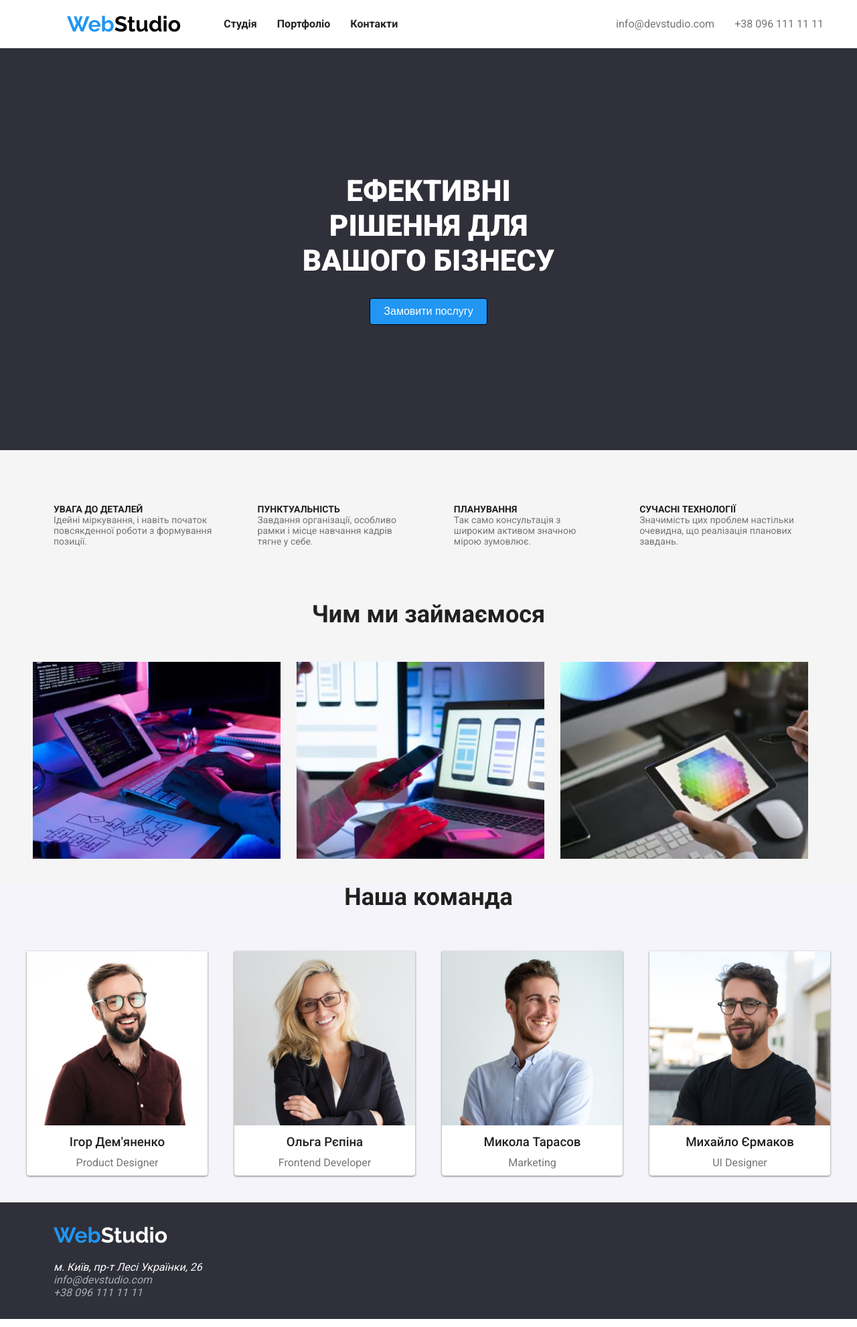
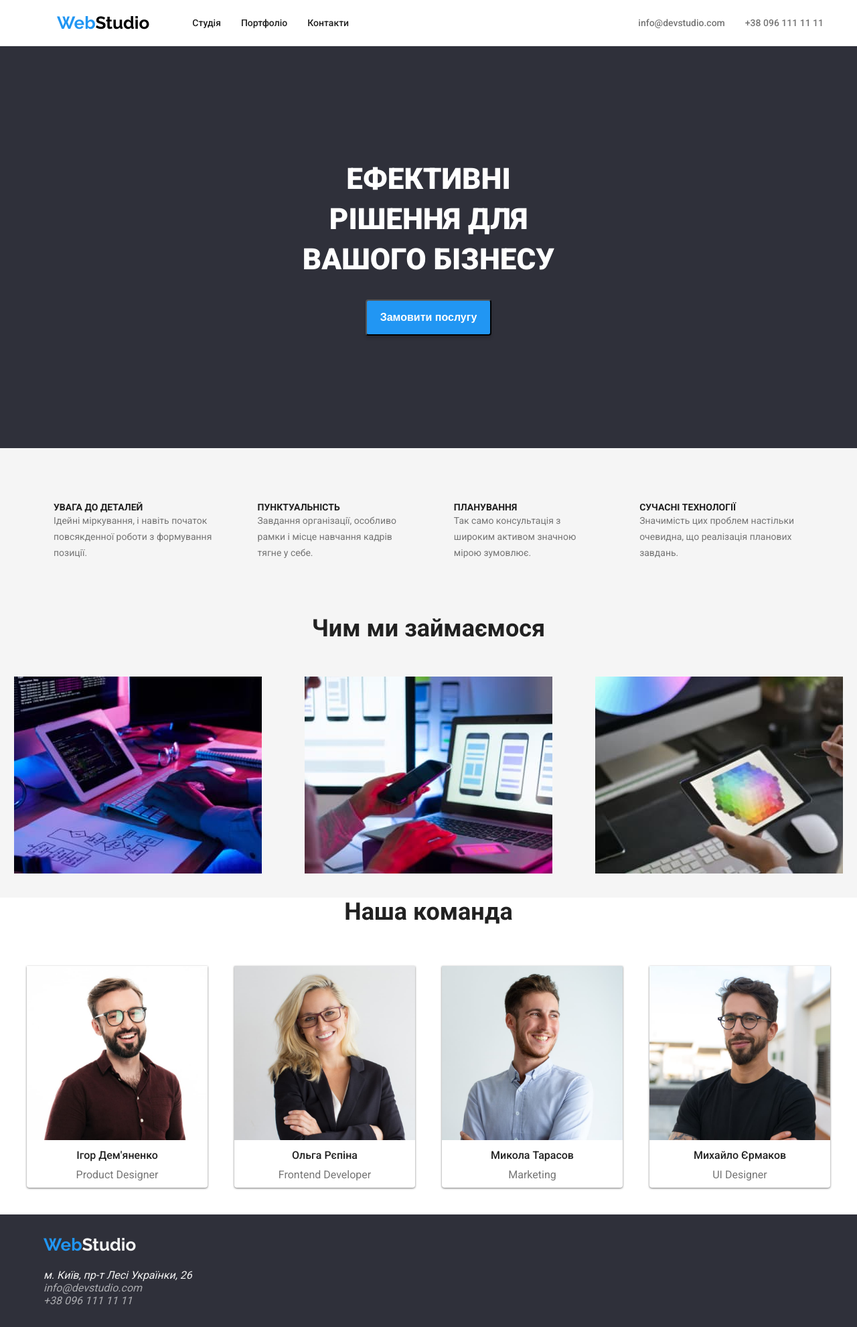
Before and after one commit to mykhail-druz/webstudio, a website: page index.html in a window 1280 px wide. Shown: the whole page at 67% size. Drawn offline with Linux system fonts and the light colour scheme.

Commit message:
Add changes to css

```diff
--- a/index.html
+++ b/index.html
@@ -160,19 +160,19 @@
         <ul class="list footer__list">
           <li>
             <a
-              class="adress"
+              class="link adress"
               href="https://goo.gl/maps/vswDE3rQpXhUCeN28"
               target="_blank"
               >м. Київ, пр-т Лесі Українки, 26</a
             >
           </li>
           <li>
-            <a class="contacts" href="mailto:info@devstudio.com"
+            <a class="link contacts" href="mailto:info@devstudio.com"
               >info@devstudio.com</a
             >
           </li>
           <li>
-            <a class="contacts" href="tel:+380961111111">+38 096 111 11 11</a>
+            <a class="link contacts" href="tel:+380961111111">+38 096 111 11 11</a>
           </li>
         </ul>
       </address>
--- a/styles.css
+++ b/styles.css
@@ -1,3 +1,13 @@
+:root {
+  --bg-color: #F5F5F5;
+  --logo-color: #000000;
+  --title-color: #FFFFFF;
+  --title2-color: #212121;
+  --desc-color: #757575;
+  --banner-color: #2F303A;
+  --secondary-color: #2196F3;
+}
+
 * {
   padding: 0;
   margin: 0;
@@ -5,12 +15,12 @@
 
 body {
   font-family: "Roboto", sans-serif;
-  color: #757575;
+  color: var(--desc-color);
   font-size: 16px;
 }
 
 main {
-  background-color: #f5f5f5;
+  background-color: var(--bg-color);
 }
 
 .list {
@@ -19,11 +29,11 @@ main {
 
 a {
   text-decoration: none;
-  color: #212121;
+  color: var(--title2-color);
 }
 
 link:hover {
-  color: #2196f3;
+  color: var(--secondary-color);
 }
 
 .header {
@@ -31,22 +41,23 @@ link:hover {
   justify-content: space-between;
   align-items: center;
   padding: 10px 20px;
-  background-color: #ffffff;
+  background-color: var(--title-color);
   border-bottom: 1px solid #eee;
 }
 
 .logo {
   font-family: "Raleway", sans-serif;
   display: inline-block;
-  font-size: 2em;
-  font-weight: bold;
+  font-size: 26px;
+  font-weight: 700;
+  line-height: 30.52px;
   text-decoration: none;
-  color: #000000;
+  color: var(--logo-color);
   margin-left: 2.5em;
 }
 
 .logo__web {
-  color: #2196f3;
+  color: var(--secondary-color);
 }
 
 .navbar {
@@ -67,14 +78,14 @@ link:hover {
 
 .nav__list a {
   display: block;
-  font-size: 1em;
-  font-weight: bold;
+  font-size: 14px;
+  font-weight: 500;
   text-decoration: none;
-  color: #212121;
+  color: var(--title2-color);
 }
 
 .nav__list a:hover {
-  color: #2196f3;
+  color: var(--secondary-color);
 }
 
 .nav__contacts {
@@ -90,17 +101,19 @@ link:hover {
 
 .nav__contacts a {
   display: block;
-  font-size: 1em;
+  font-size: 14px;
+  font-weight: 500;
+  line-height: 16.41px;
   text-decoration: none;
-  color: #757575;
+  color: var(--desc-color);
 }
 
 .nav__contacts a:hover {
-  color: #2196f3;
+  color: var(--secondary-color);
 }
 
 .banner {
-  background-color: #2f303a;
+  background-color: var(--banner-color);
   height: 600px;
   display: flex;
   flex-direction: column;
@@ -110,25 +123,28 @@ link:hover {
 }
 
 .banner__text {
-  color: #ffffff;
+  color: var(--title-color);
   font-size: 44px;
   font-weight: 900;
+  line-height: 60px;
   width: 30%;
   margin-bottom: 30px;
 }
 
 .banner__button {
-  background-color: #2196f3;
-  color: #ffffff;
-  font-size: 1em;
+  background-color: var(--secondary-color);
+  color: var(--title-color);
+  font-size: 16px;
+  font-weight: 700;
+  line-height: 30px;
   padding: 10px 20px;
-  border: 1px solid black;
+  box-shadow: 0px 4px 4px rgba(0, 0, 0, 0.15);
   border-radius: 4px;
   cursor: pointer;
 }
 
 .details {
-  background-color: #f5f5f5;
+  background-color: var(--bg-color);
   padding: 50px;
 }
 
@@ -145,18 +161,22 @@ link:hover {
 
 .details__list h3 {
   margin-top: 0;
-  color: #212121;
+  color: var(--title2-color);
   font-size: 14px;
+  font-weight: 700;
+  line-height: 16.41px;
 }
 
 .details__list p {
   margin-bottom: 0;
   font-size: 14px;
+  font-weight: 400;
+  line-height: 24px;
 }
 
 .works {
   text-align: center;
-  background-color: #f5f5f5;
+  background-color: var(--bg-color);
   width: 100%;
   margin-bottom: 2rem;
 }
@@ -168,19 +188,20 @@ link:hover {
 }
 
 .works h2 {
-  color: #212121;
+  color: var(--title2-color);
   font-size: 36px;
   font-weight: 700;
+  line-height: 42.19px;
   margin-bottom: 50px;
 }
 
 .works__list li {
-  margin-right: 1.5em;
+  margin: 0 2rem;
 }
 
 .team {
   text-align: center;
-  background-color: #f5f4fa;
+  background-color: var(--title-color);
   padding-bottom: 20px;
 }
 
@@ -195,15 +216,16 @@ link:hover {
 .team__list li {
   margin: 20px;
   width: 270px;
-  background-color: #ffffff;
+  background-color: var(--title-color);
   border-radius: 0px 0px 4px 4px;
   box-shadow: 0px 1px 3px;
 }
 
 .team h2 {
-  color: #212121;
+  color: var(--title2-color);
   font-size: 36px;
   font-weight: 700;
+  line-height: 42.19px;
   margin-bottom: 40px;
 }
 
@@ -213,12 +235,20 @@ link:hover {
 }
 
 .team__list h3 {
-  color: #212121;
+  color: var(--title2-color);
+  font-size: 16px;
   font-weight: 500;
+  line-height: 18.75px;
+}
+
+.team__list p {
+  font-size: 16px;
+  font-weight: 400;
+  line-height: 18.75px;
 }
 
 footer {
-  background-color: #2f303a;
+  background-color: var(--banner-color);
   display: flex;
   flex-direction: column;
   padding: 30px 0;
@@ -227,20 +257,28 @@ footer {
 
 footer .logo {
   margin-bottom: 20px;
-  color: #ffffff;
+  color: var(--bg-color);
   width: 32px;
 }
 
 .footer__list {
-  margin-left: 80px;
+  margin-left: 65px;
 }
 
 .adress {
-  color: #ffffff;
+  color: var(--bg-color);
+}
+
+.adress:hover {
+  color: var(--secondary-color);
 }
 
 .contacts {
   color: #ffffff99;
+}
+
+.contacts:hover {
+  color: var(--secondary-color);
 }
 
 .buttons {
@@ -257,25 +295,28 @@ footer .logo {
 .buttons button {
   background-color: #f5f4fa;
   border: none;
-  color: #212121;
+  color: var(--title2-color);
   font-size: 16px;
+  font-weight: 500;
+  line-height: 26px;
   padding: 8px 16px;
   cursor: pointer;
   border-radius: 4px;
   transition: background-color 0.3s ease-in-out;
+  font-family: inherit;
 }
 
 .buttons button:hover {
-  background-color: #2196f3;
+  background-color: var(--secondary-color);
   color: #fff;
 }
 
 .main {
-  background-color: #ffffff;
+  background-color: var(--title2-color);
 }
 
 .container {
-  background-color: #ffffff;
+  background-color: var(--title-color);
   margin-bottom: 50px;
 }
 
@@ -309,11 +350,14 @@ footer .logo {
 .portfolio li h3 {
   font-size: 18px;
   font-weight: 700;
+  line-height: 36px;
   margin: 10px 0;
-  color: #212121;
+  color: var(--title2-color);
 }
 
 .portfolio li p {
   font-size: 16px;
+  font-weight: 400;
+  line-height: 30px;
   margin: 0;
 }
```
Also changed, not shown: portfolio.html (+4 -3 lines).
